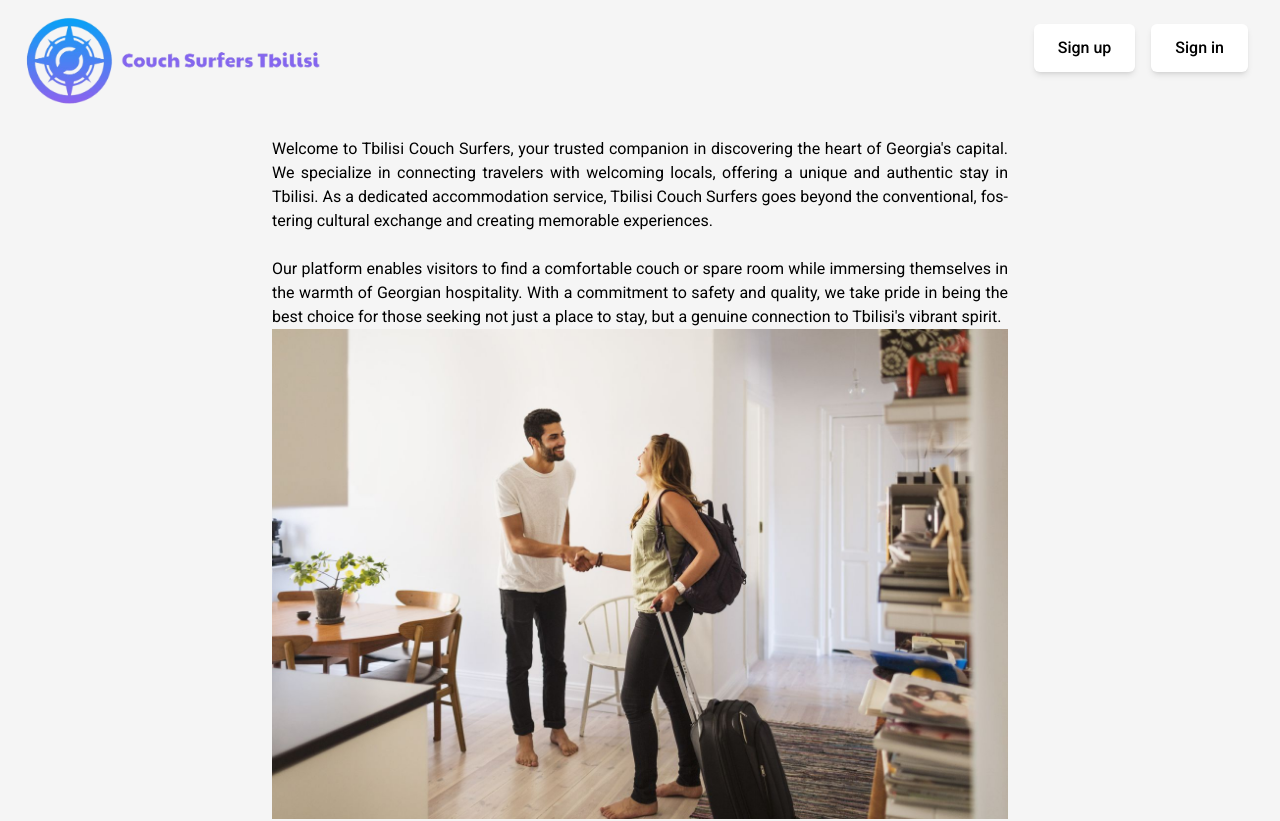
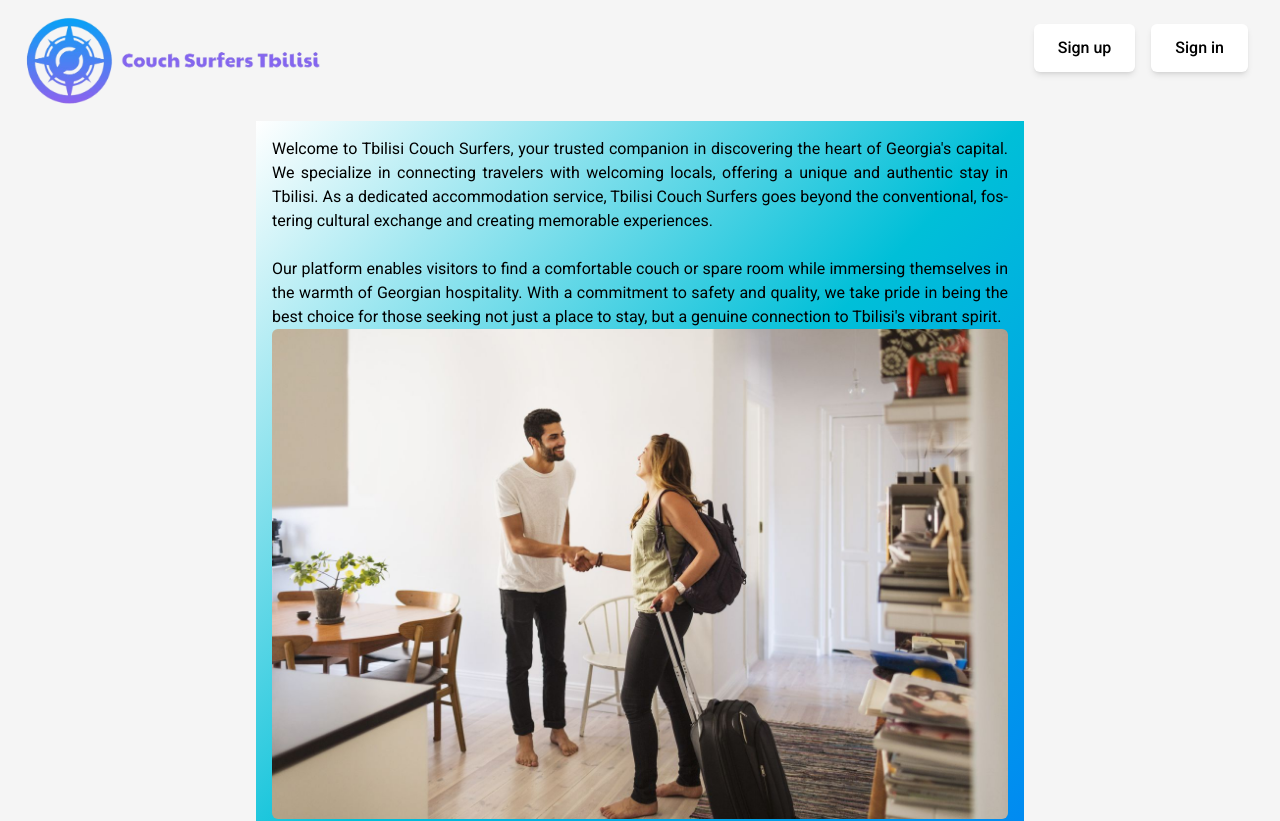
Before and after one commit to Sitch196/couch_surfer_demo, a Next.js app: page /about in a window 1280 px wide. Shown: the top 821 px of the page. Built offline with nearby package versions, Linux system fonts and the light colour scheme; no server answers.

Commit message:
minor fixes

```diff
--- a/app/about/page.tsx
+++ b/app/about/page.tsx
@@ -3,7 +3,7 @@ import hero from "../../assets/heroimage.jpg";
 
 export default function Page() {
   return (
-    <div className="container mx-auto bg-[whitemoke] p-4 max-w-screen-md h-screen">
+    <div className="container mx-auto bg-gradient-to-br  from-white via-[#00bfd8] to-[#0083f5] p-4 max-w-screen-md h-screen">
       <p className="text-justify hyphens-auto">
         Welcome to Tbilisi Couch Surfers, your trusted companion in discovering
         the heart of Georgia's capital. We specialize in connecting travelers
@@ -20,7 +20,12 @@ export default function Page() {
         for those seeking not just a place to stay, but a genuine connection to
         Tbilisi's vibrant spirit.
       </p>
-      <Image src={hero} alt="hero image" loading="lazy" />
+      <Image
+        src={hero}
+        alt="hero image"
+        loading="lazy"
+        className="rounded-md"
+      />
     </div>
   );
 }
--- a/app/career/page.tsx
+++ b/app/career/page.tsx
@@ -2,9 +2,9 @@ import React from "react";
 
 export default function CareersPage() {
   return (
-    <div className="h-screen flex justify-center items-center bg-gray-200">
-      <div className="bg-white p-8 rounded shadow-md w-96 text-center">
-        <h1 className="text-2xl font-bold mb-4">Join Our Team</h1>
+    <div className="h-screen flex justify-center items-center  bg-gray-200">
+      <div className="bg-white p-8 rounded shadow-md  text-center border ">
+        <h1 className="text-2xl text-left font-bold mb-4">Join Our Team</h1>
         <p className="text-gray-600 mb-4">
           Currently, there are no available positions, but you can send your
           resume at
--- a/app/faq/page.tsx
+++ b/app/faq/page.tsx
@@ -31,8 +31,8 @@ export default function FAQPage() {
   };
 
   return (
-    <div className="h-screen flex justify-center bg-gray-200">
-      <div className="bg-white p-8 rounded shadow-md md:w-full h-[450px] w-full max-w-screen-lg">
+    <div className="h-screen flex justify-center items-center bg-gray-200">
+      <div className="bg-white p-8 rounded-md shadow-md md:w-full  w-full max-w-screen-lg">
         <h1 className="text-2xl font-bold mb-4">Frequently Asked Questions</h1>
         {faqData.map((faq, index) => (
           <div key={index} className="mb-4">
--- a/app/publish/page.tsx
+++ b/app/publish/page.tsx
@@ -71,7 +71,6 @@ export default function Component() {
   const handleSubmit = (e: FormEvent<HTMLFormElement>) => {
     e.preventDefault();
 
-    // Validation logic for all fields
     const validationErrors: string[] = [];
     bookingDetails.forEach((details) => {
       if (!/^[a-zA-Z ]{5,}$/.test(details.title)) {
@@ -114,7 +113,7 @@ export default function Component() {
   };
 
   return (
-    <div className="flex items-center justify-center ">
+    <div className="flex items-center justify-center h-screen ">
       <div className="w-[569px] mx-auto  p-6">
         <div>
           <h2 className="text-3xl font-bold">New Booking ✅</h2>
--- a/components/NewsLetterSignUp.tsx
+++ b/components/NewsLetterSignUp.tsx
@@ -8,11 +8,11 @@ export default function NewsLetterSignUp() {
           <h2 className="text-3xl text-white font-bold tracking-tighter sm:text-4xl md:text-5xl">
             Join Our Community
           </h2>
-          <p className="mx-auto max-w-[600px] text-gray-500 md:text-xl/relaxed lg:text-base/relaxed xl:text-xl/relaxed dark:text-gray-400">
+          <p className="mx-auto max-w-[600px]  text-gray-500 md:text-xl/relaxed lg:text-base/relaxed xl:text-xl/relaxed dark:text-gray-400">
             Sign up to post your own requests and connect with others.
           </p>
         </div>
-        <div className="mx-auto w-full max-w-sm space-y-2">
+        <div className="mx-auto w-full max-w-sm space-y-2 ">
           <form className="flex flex-col space-y-2 md:flex-row md:space-x-2">
             <input
               className="max-w-full md:flex-1 indent-3 rounded-md h-[3rem] text-black"
@@ -20,12 +20,12 @@ export default function NewsLetterSignUp() {
               required
               type="email"
             />
-            <button className="w-full md:w-auto bg-white text-black px-4 py-2 rounded-md">
+            <button className="w-full md:w-auto bg-white mb-2 text-black px-4 py- rounded-md">
               Sign Up
             </button>
           </form>
           <p className="text-xs text-gray-500 dark:text-gray-400">
-            By signing up, you agree to our
+            By signing up, you agree to our{" "}
             <span className="underline underline-offset-2">
               <Link href="terms">Terms & Conditions</Link>
             </span>
```
Also changed, not shown: app/feedback/page.tsx (+2 -5 lines), 1 other file (tests, documents, lock files or other folders).
